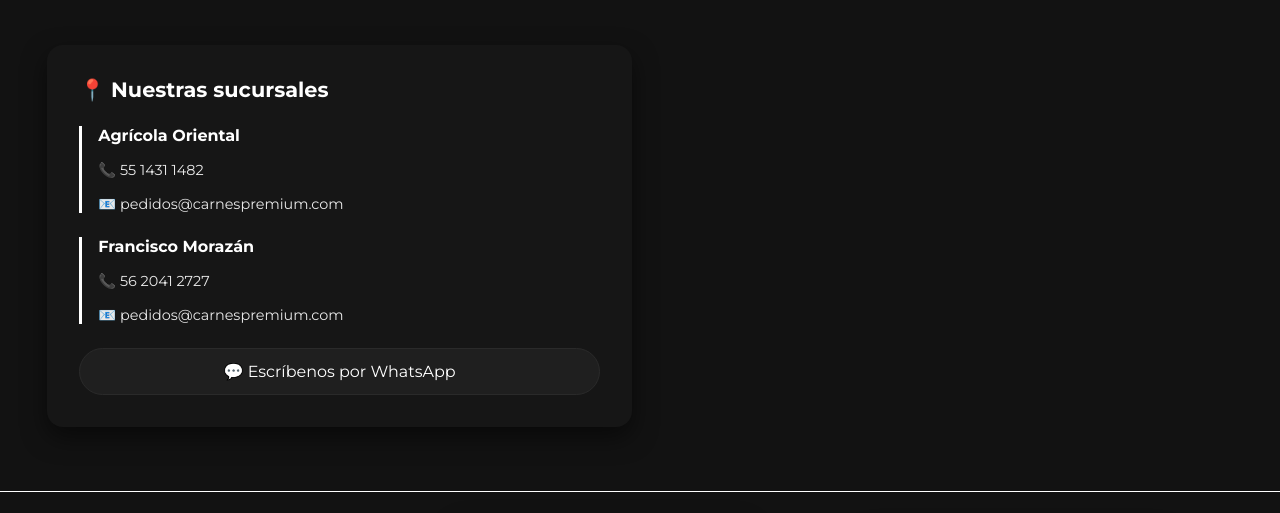
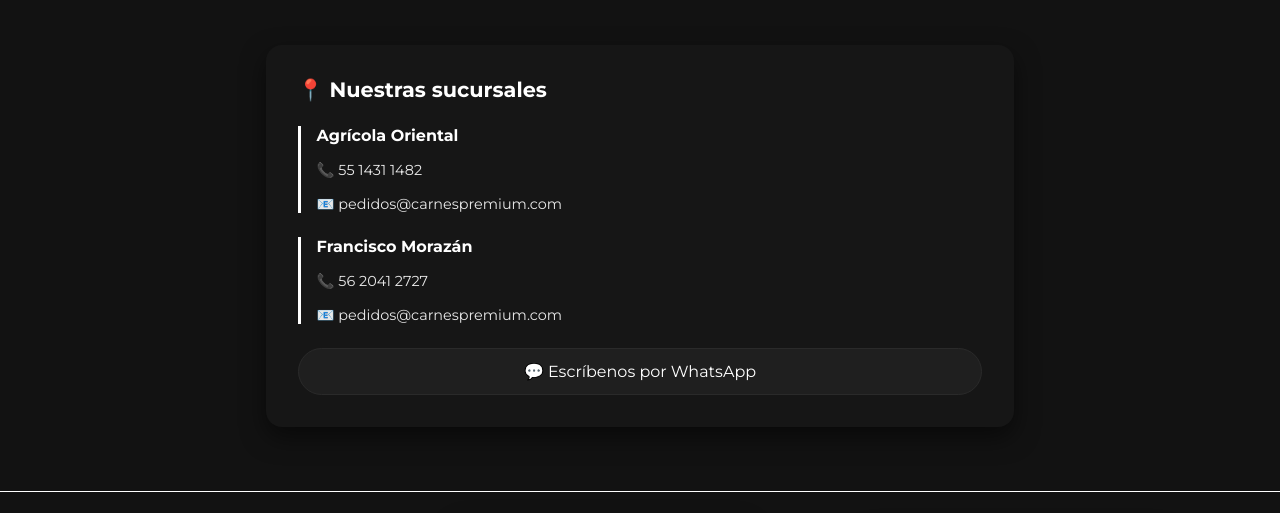
Before and after one commit to Agripino24/Agripino24.github.io, a plain HTML site: page contacto.html in a window 1280 px wide. Shown: the part 242-755 px from the top of the page. Drawn offline with nearby package versions, Linux system fonts and the light colour scheme.

Commit message:
Add files via upload

```diff
--- a/contacto.css
+++ b/contacto.css
@@ -126,6 +126,7 @@
     display: flex;
     flex-direction: column;
     align-items: center;
+    justify-content: center;
     border-top: solid 1px;
     gap: 3rem;
 
@@ -139,9 +140,11 @@
         p{ font-size: 0.95rem; opacity: 0.8; }
     }
     .contacto_contenido{
-        width: 95%;
-        display: grid;
-        grid-template-columns: 1fr 1fr;
+        width: 100%;
+        display: flex;
+        flex-direction: column;
+        justify-content: center;
+        align-items: center;
         gap: 1rem;
     }
     .contacto_info{
@@ -152,6 +155,7 @@
         display: flex;
         flex-direction: column;
         gap: 1.5rem;
+        width: 60%;
 
         h3{ font-size: 1.3rem; }
         .sucursal{
@@ -608,8 +612,6 @@
             width: 90%;
             display: flex;
             flex-direction: column;
-            justify-content: center;
-            align-items: center;
             /* gap: 1rem; */
         }
         .contacto_info{
```
